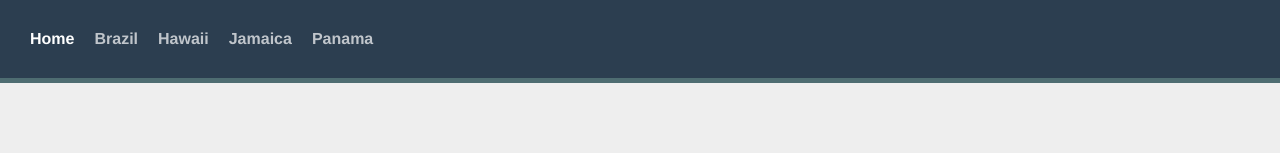
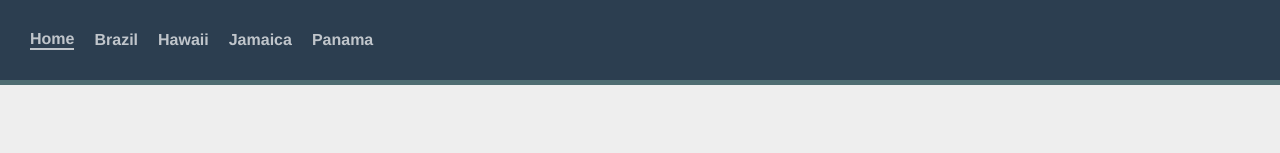
Before and after one commit to porziopablo/vue-router-4-course-2, a Vue app: page / in a window 1280 px wide. Shown: the top 153 px of the page. Built offline with nearby package versions, Linux system fonts and the light colour scheme.

Commit message:
Chapter 2 - Lesson 12 - Router Link Active Class

```diff
--- a/src/components/TheNavigation.vue
+++ b/src/components/TheNavigation.vue
@@ -7,3 +7,9 @@
         <router-link to="/panama">Panama</router-link>
     </div>
 </template>
+
+<style lang="css">
+    #nav .vue-school-active-link {
+        border-bottom: 2px solid white;
+    }
+</style>
--- a/src/router/index.js
+++ b/src/router/index.js
@@ -13,6 +13,7 @@ const routes = [
 const router = createRouter({
     history: createWebHistory(),
     routes,
+    linkActiveClass: 'vue-school-active-link',
 });
 
 export default router;
```
